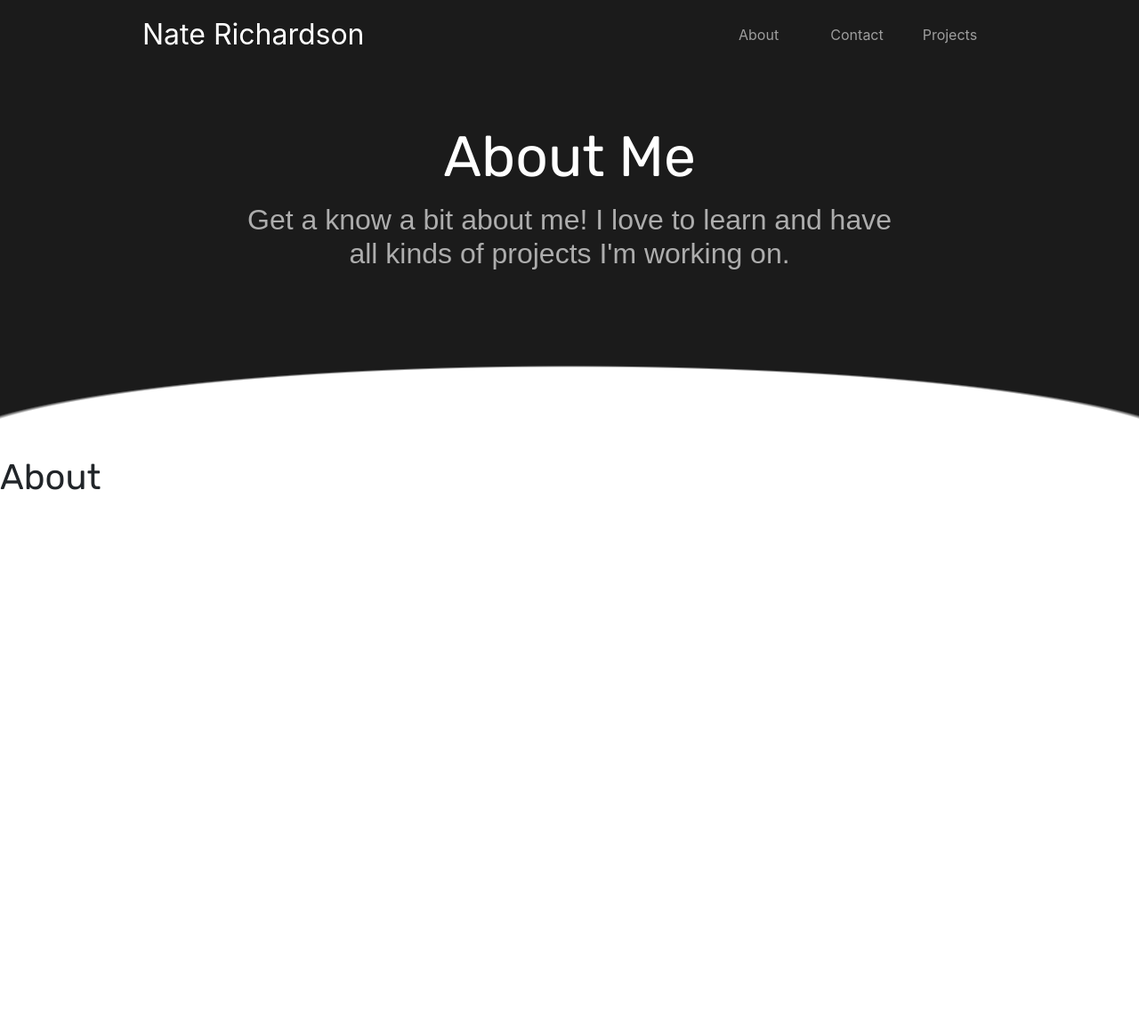
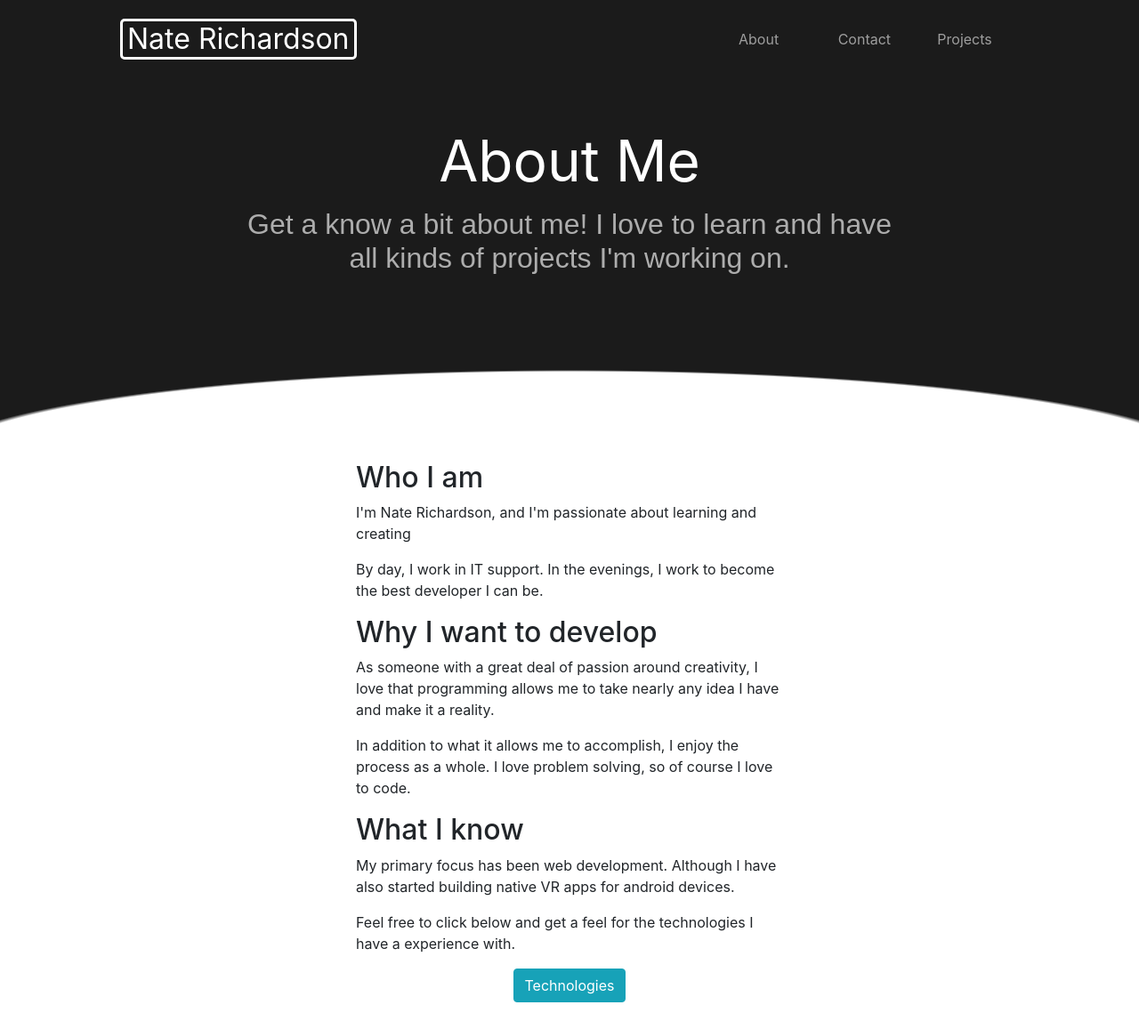
Before and after one commit to NateRich21/Portfolio-1, a React (Create React App) app: page /about in a window 1280 px wide. Shown: the whole page at 89% size. Before the commit the page ends 800 px from the top, so only its background shows below. Built offline with nearby package versions, Linux system fonts and the light colour scheme.

Commit message:
Started writing and configuring layout for About page.

```diff
--- /dev/null
+++ b/src/Components/Pages/About/About.css
@@ -0,0 +1,19 @@
+.about-page-container {
+    display: row;
+    flex-direction: column;
+    justify-content: center;
+    text-align: left;
+    align-items: center;
+    margin-right: 400px;
+    margin-left: 400px
+}
+
+.button-row {
+    display: flex;
+    flex-direction: column;
+    align-items: center;
+    align-content: center;
+    text-align: center;
+    justify-content: center;
+    padding-bottom: 30px;
+}
--- a/src/Components/Pages/About/About.js
+++ b/src/Components/Pages/About/About.js
@@ -1,4 +1,8 @@
 import React from 'react';
+import { MDBBtn } from 'mdbreact'
+import { Link } from 'react-router-dom'
+
+import './About.css'
 
 class About extends React.Component {
 
@@ -9,7 +13,27 @@ class About extends React.Component {
 
     render() {
         return(
-            <h1>About</h1>
+
+            <div className='about-page-container'>
+                <div className='about-page'>
+                    <h2>Who I am</h2>
+                    <p className='content-sm'> I'm Nate Richardson, and I'm passionate about learning and creating</p>
+                    <p className='content-sm'>By day, I work in IT support. In the evenings, I work to become the best developer I can be.</p>
+                    <h2>Why I want to develop</h2>
+                    <p className="content-sm">As someone with a great deal of passion around creativity, I love that programming allows me to take nearly any idea I have and make it a reality.</p>
+                    <p className='content-sm'>In addition to what it allows me to accomplish, I enjoy the process as a whole. I love problem solving, so of course I love to code. </p>
+                    <h2 className='content-lg'>What I know</h2>
+                    <p className='content-sm'>My primary focus has been web development. Although I have also started building native VR apps for android devices.</p>
+                    <p className='content-sm'>Feel free to click below and get a feel for the technologies I have a experience with.</p>
+                    <div className='button-row'>
+                        <Link to='/tech'>
+                            <MDBBtn color='info'>
+                                Technologies
+                            </MDBBtn>
+                        </Link>
+                    </div>
+                </div>
+            </div>
         )
     }
 
--- a/src/Components/VisualComponents/CustomerNavBar/CustomNavBar.css
+++ b/src/Components/VisualComponents/CustomerNavBar/CustomNavBar.css
@@ -5,13 +5,13 @@
 
 .navbar-container {
     display: flex;
-    align-items: stretch;
-    padding-top: 5px;
+    padding-top: 10px;
     padding-bottom: 40px;
     align-items: center;
-    align-content: center;
-    margin-right: 150px;
-    margin-left: 150px
+    align-content: stretch;
+    margin-right: 125px;
+    margin-left: 125px;
+
 }
 
 .navbar-container div {
@@ -23,11 +23,18 @@
     font-size: 2rem;
     font-weight: 0;
     margin-right: 400px;
+    width: auto 0;
 }
 
 .brand-container a{
     color: rgb(255, 255, 255);
     text-decoration: none;
+    border: white solid 3px;
+    border-radius: 5px;
+    padding-top: 0px;
+    padding-bottom: 1px;
+    padding-right: 5px;
+    padding-left: 5px;
 }
 .link-container {
     flex: 1
--- a/src/Components/VisualComponents/SiteHeader/SiteHeader.css
+++ b/src/Components/VisualComponents/SiteHeader/SiteHeader.css
@@ -19,8 +19,10 @@
 
 }
 
-.header-container h1 {
-  font-weight: 0;
+.header-container h2 {
+  font-weight: normal;
+  padding-bottom: 5px;
+  padding-top: 25px;
   font-size: 4rem;
   color: rgb(255, 255, 255);
 
@@ -36,16 +38,6 @@
   font-size: 2rem;
 }
 
-.header-content h1 {
-  padding-bottom: 5px;
-  padding-top: 25px;
-
-}
-
-.header-image {
-
-
-}
 
 .header-image img {
   width: 247px;
@@ -54,6 +46,7 @@
 
 .img-figure {
   border: black 20px solid;
+  border-radius: 5px;
   margin-left: 150px;
 }
 
--- a/src/Components/VisualComponents/SiteHeader/SiteHeader.js
+++ b/src/Components/VisualComponents/SiteHeader/SiteHeader.js
@@ -41,9 +41,9 @@ class SiteHeader extends React.Component {
 						<div
 							className="header-content"
 							style={{textAlign: this.props.currentHeader.imgSrc ? "left" : "center"}} >
-							<h1 className="header-title">
+							<h2 className="header-title">
 								{this.props.currentHeader.headerTitle}
-							</h1>
+							</h2>
 							<h4 className="header-subtitle">
 								{this.props.currentHeader.subText}
 							</h4>
```
Also changed, not shown: src/Components/Pages/About/AboutContent.js (added).
